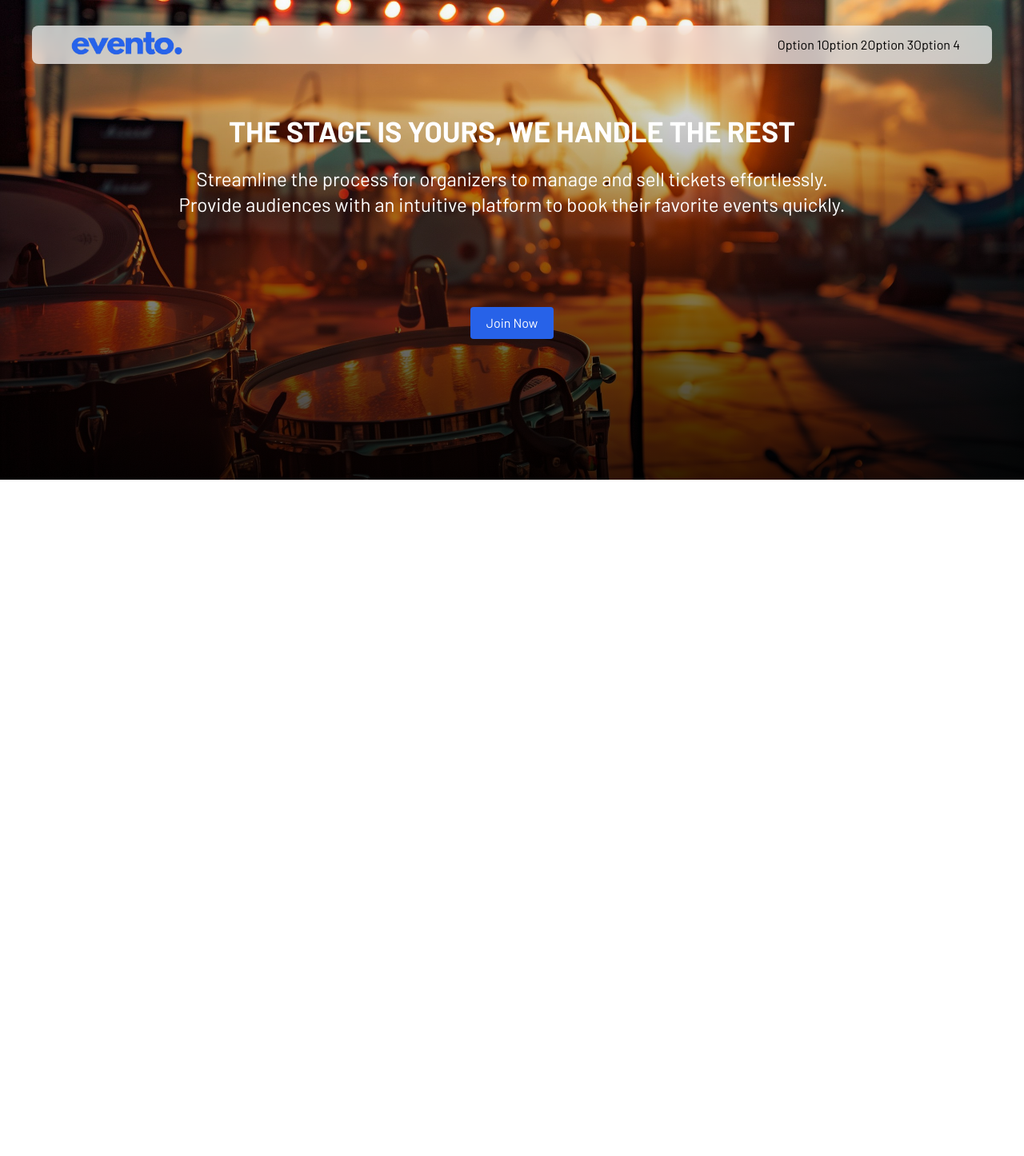
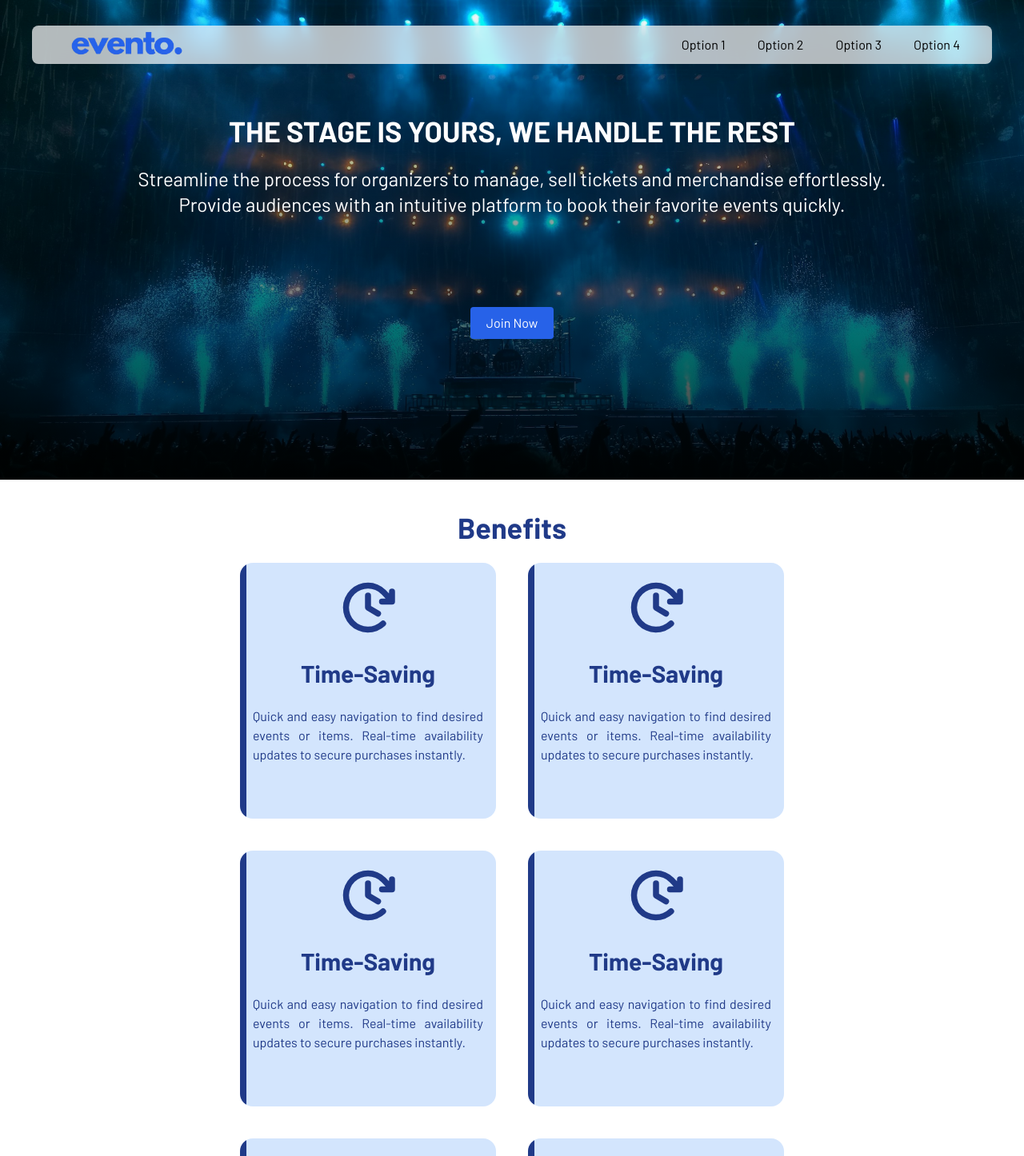
Before and after one commit to ankugargdev619/evento, a Next.js app in the folder evento/: page / in a window 1280 px wide. Shown: the top 1446 px of the page at 80% size. Before the commit the page ends 800 px from the top, so only its background shows below. Built offline with nearby package versions, Linux system fonts and the light colour scheme.

Commit message:
more work on landing

```diff
--- a/evento/src/app/page.tsx
+++ b/evento/src/app/page.tsx
@@ -1,11 +1,29 @@
+import FeatureCard from "@/components/FeatureCard";
 import Hero from "@/components/Hero";
 import Navbar from "@/components/Navbar";
+import { PiClockClockwiseBold } from "react-icons/pi";
 
 export default function Home() {
   return (
     <div className="barlow">
       <Navbar />
       <Hero />
+      <section className="mx-4 md:mx-40 my-10">
+        <h1 className="w-full text-center text-4xl text-brand-950 font-bold">Benefits</h1>
+        <br/>
+        <div className="flex justify-center gap-10 flex-wrap">
+          <FeatureCard
+            title="Time-Saving"
+            description="Quick and easy navigation to find desired events or items. Real-time availability updates to secure purchases instantly."
+            icon= <PiClockClockwiseBold/>
+          />
+          <FeatureCard />
+          <FeatureCard />
+          <FeatureCard />
+          <FeatureCard />
+          <FeatureCard />
+        </div>
+      </section>
     </div>
 );
 }
--- /dev/null
+++ b/evento/src/components/FeatureCard.tsx
@@ -0,0 +1,26 @@
+'use client'
+import { PiClockClockwiseBold } from "react-icons/pi";
+import { motion} from 'motion/react';
+import { IconType } from "react-icons";
+
+interface FeatureCardProps {
+    title : string;
+    description : string;
+    icon : IconType;
+}
+
+export default function FeatureCard(props : React.FC<FeatureCardProps>){
+    return  <motion.div
+            whileHover={{scale : 1.1}}
+            className="relative bg-brand-200 backdrop-blur-md bg-opacity-70 rounded-2xl p-4 text-brand-950 w-80 h-80 overflow-hidden">
+                <div className="absolute left-0 top-0 w-2 bg-brand-950 h-full"></div>
+                <div>
+                    <PiClockClockwiseBold  className="w-full h-20"/>
+                    <br/>
+                    <h1 className="text-3xl font-bold text-center">Time-Saving</h1>
+                    <br/>
+                    <p className="text-justify">Quick and easy navigation to find desired events or items. Real-time availability updates to secure purchases instantly.</p>
+                </div>
+
+    </motion.div>
+}
--- a/evento/src/components/Hero.tsx
+++ b/evento/src/components/Hero.tsx
@@ -1,14 +1,14 @@
 
 
 export default function Hero(){
-    return <section className="absolute top-0 bg-bannerImg bg-no-repeat bg-cover bg-bottom h-full md:h-[75vh] w-full">
+    return <section className="bg-bannerImg bg-no-repeat bg-cover bg-bottom h-screen md:h-[75vh] w-full">
         <div className="w-full h-full bg-blackOverlay flex flex-col items-center justify-start text-white text-center">
             <div className="px-4 pd:mx-10 mt-20 w-full py-10 md:py-16">
                 <h1 className="text-4xl font-bold uppercase">The Stage is Yours, We Handle the Rest</h1>
                 <br/>
                 <div className="text-center">
                     <span className="text-2xl text-wrap">
-                        Streamline the process for organizers to manage and sell tickets effortlessly.<br />
+                        Streamline the process for organizers to manage, sell tickets and merchandise effortlessly.<br />
                         Provide audiences with an intuitive platform to book their favorite events quickly.
                     </span>
                 </div>
--- a/evento/src/components/Navbar.tsx
+++ b/evento/src/components/Navbar.tsx
@@ -4,16 +4,19 @@ import {AnimatePresence, motion} from 'motion/react';
 
 export default function Navbar(){
     const [isOpen,setOpen] = useState(false);
-    return <div className="mx-4 md:mx-10 z-50 sticky top-8 mt-8 px-5 md:px-10 backdrop-blur-md bg-opacity-70 bg-white rounded-lg text-black">
+    return <div className="sticky top-8 mx-4 md:mx-10 z-50">
+        <div className=" w-full px-4 md:px-10 absolute backdrop-blur-md bg-opacity-70 bg-white rounded-lg text-black">
                     <div className="flex justify-between items-center">
                             <div className="h-12 flex items-center">
                                 <img className="h-10" src="/logo.png" />
                             </div>
-                        <div className="flex gap-10 hidden md:block">
+                            <div className="hidden md:block">
+                                <div className="flex gap-10 ">
                                     <a href="#">Option 1</a>
                                     <a href="#">Option 2</a>
                                     <a href="#">Option 3</a>
                                     <a href="#">Option 4</a>
+                                </div>
                             </div>
                             <div className="md:hidden">
                                 <button className="align-middle" onClick={()=>setOpen(!isOpen)}>
@@ -29,7 +32,7 @@ export default function Navbar(){
 
                     </div>
                     <AnimatePresence>
-                    {isOpen && <motion.div className="flex flex-col text-center gap-4 py-4 overflow-hidden"
+                        {isOpen && <motion.div className="flex flex-col text-center gap-10 py-4 overflow-hidden text-xl text-black"
                             initial={{ height: 0 }}
                             animate={{
                                 height : 'auto'
@@ -44,4 +47,5 @@ export default function Navbar(){
                         </motion.div>}
                     </AnimatePresence>
         </div>
+    </div>
 }
```
Also changed, not shown: evento/public/event-banner.jpeg. Lines whose indentation alone changed are shown as unchanged.
